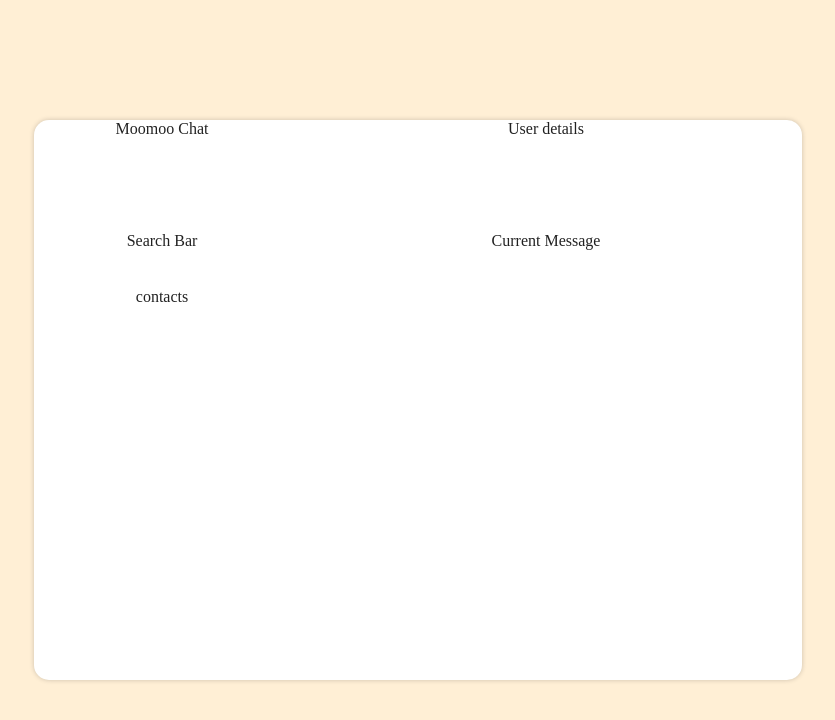
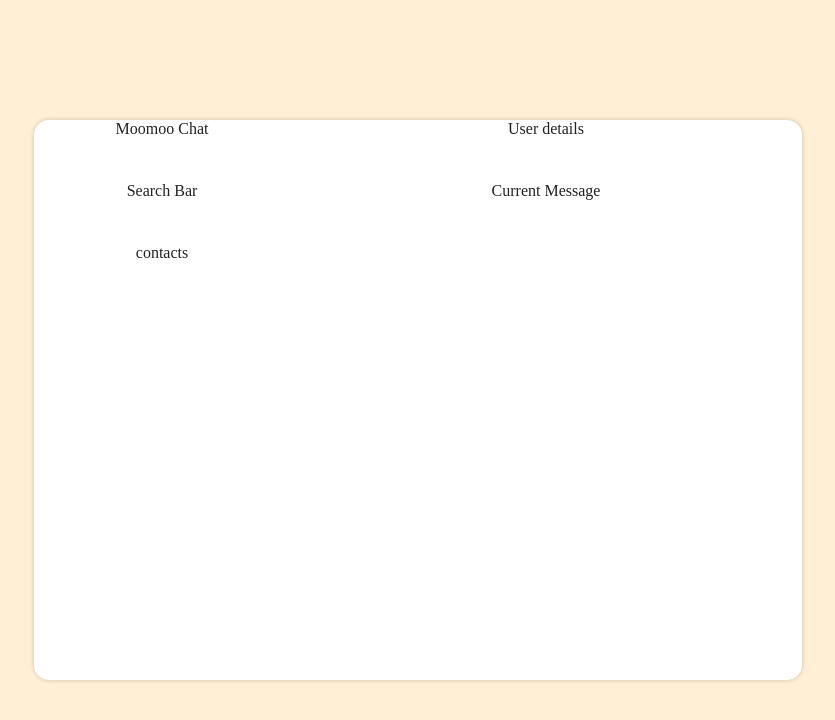
Before and after one commit to JeryllT/MooMooChat, a React (Create React App) app in the folder client/: page / in a window 1280 px wide. Shown: the top 720 px of the page, without its empty margins (222-1057 px from the left). Built offline with nearby package versions, Linux system fonts and the light colour scheme.

Commit message:
updated grid layout
removed a row from header(left & right)

```diff
--- a/client/src/styles/Chat.module.css
+++ b/client/src/styles/Chat.module.css
@@ -7,9 +7,8 @@
 .chat-container {
     display: grid;
     grid-template-columns: repeat(3, 1fr);
-    grid-template-rows: repeat(10, 1fr);
+    grid-template-rows: repeat(9, 1fr);
     grid-template-areas:
-        "headerleft headerRight headerRight"
         "headerleft headerRight headerRight"
         "searchbar chat chat"
         "contacts chat chat"
```
